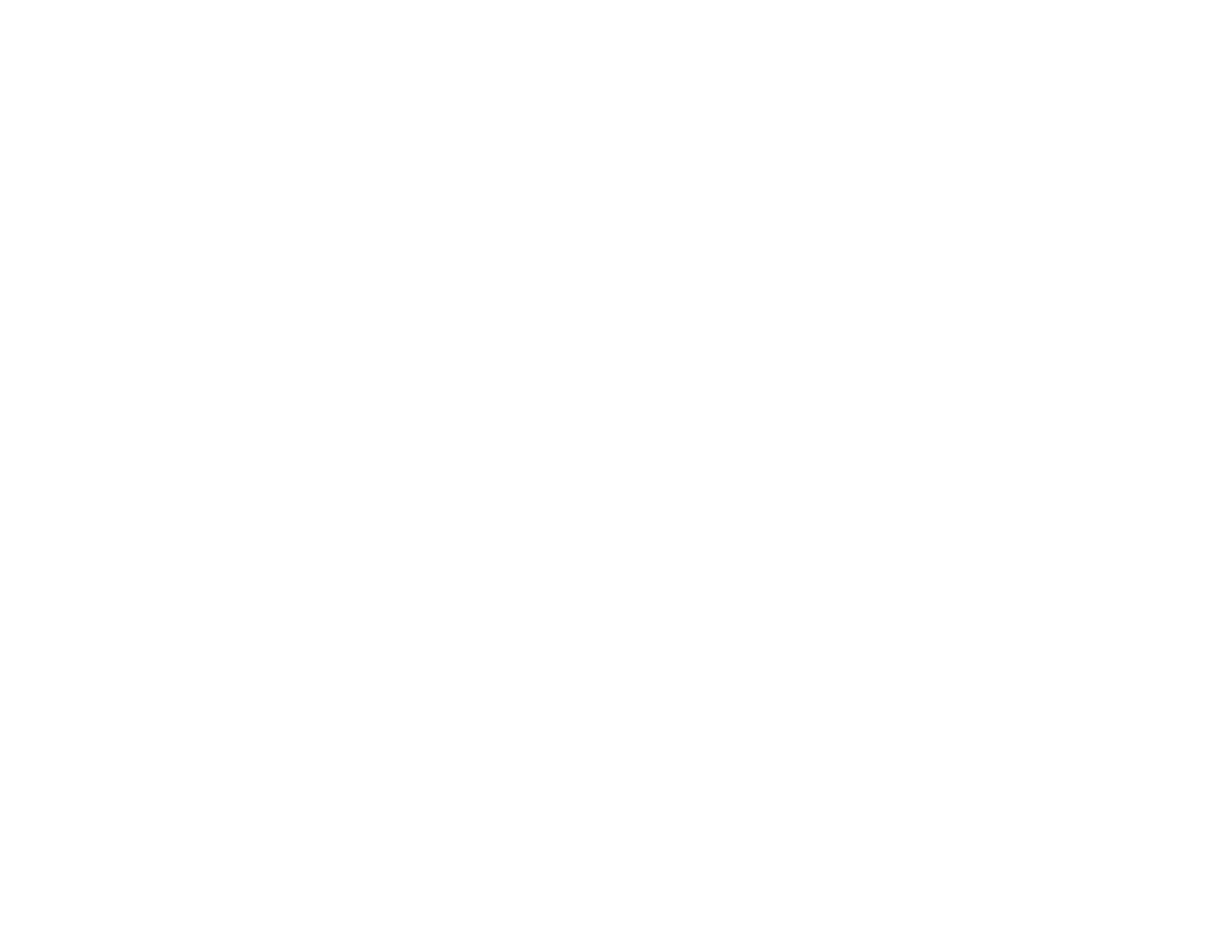
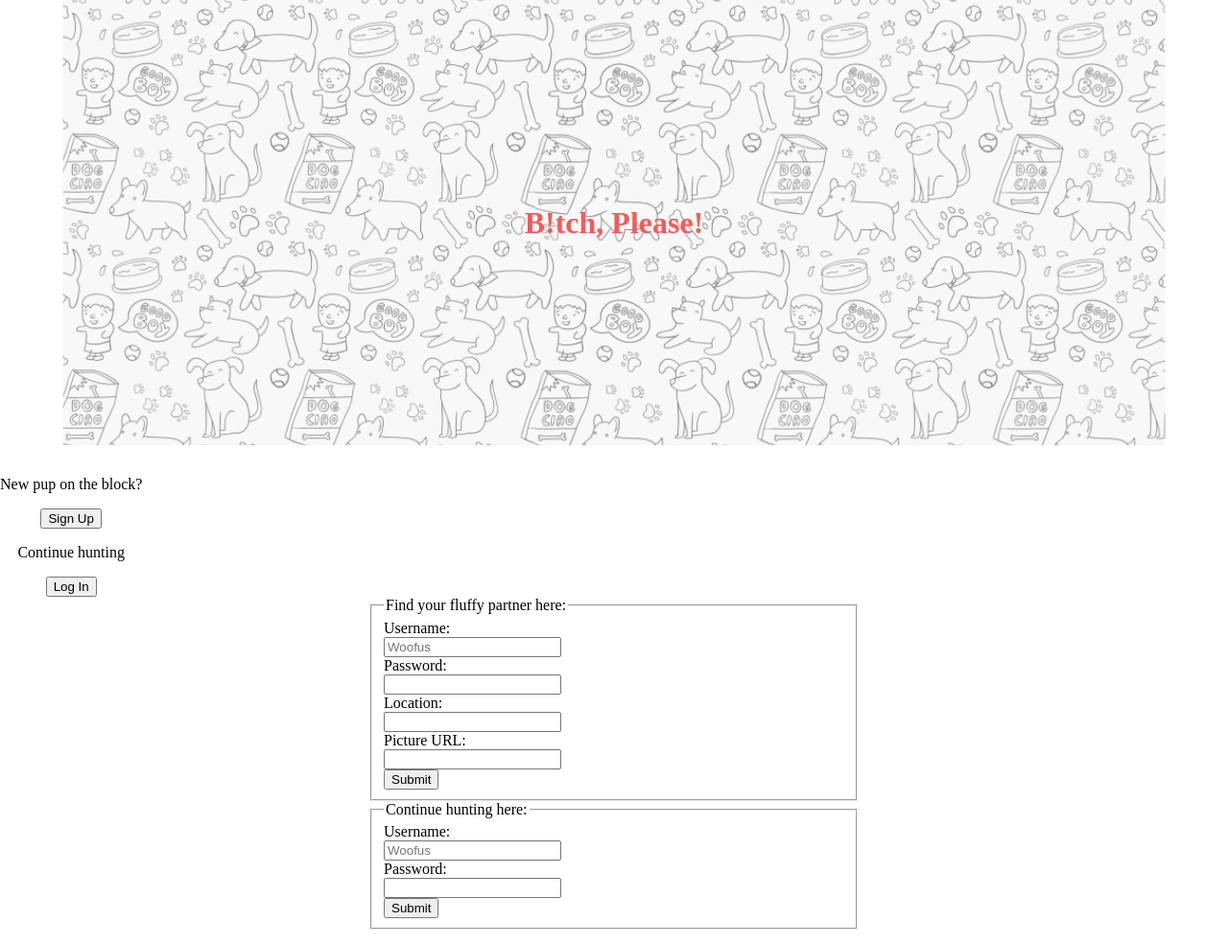
Before and after one commit to fac20/WEEK-6-CADO, a website: page public/login.html in a window 1280 px wide. Shown: the whole page at 96% size. Before the commit the page ends 800 px from the top, so only its background shows below. Drawn offline with Linux system fonts and the light colour scheme.

Commit message:
Adding options and forms to the login page Relates #5 Co-authored-by: Aishah <aishah92@gmail.com>

```diff
--- a/public/login.html
+++ b/public/login.html
@@ -0,0 +1,47 @@
+<!DOCTYPE html>
+<html lang="en">
+<head>
+    <meta charset="UTF-8">
+    <meta name="viewport" content="width=device-width, initial-scale=1.0">
+    <link href="./styles.css" rel="stylesheet">
+    <title>Login/Sign Up</title>
+</head>
+<body>
+    <nav></nav>
+    <header>
+      <h1>B!tch, Please!</h1>
+    </header>
+    <main>
+      <section class="options"> <!-- options create user or login -->
+        <p>New pup on the block?</p>
+        <button>Sign Up</button>
+        <p>Continue hunting</p>
+        <button>Log In</button>
+      </section>
+      <section class="forminput"> <!-- both forms -->
+        <form class="forminput__signup" action="/sign-up" method="POST">
+          <fieldset>
+              <legend>Find your fluffy partner here:</legend>
+              <label for="username">Username:</label><br>
+              <input type="text" name="username" id="usernamesu" required placeholder="Woofus"><br>
+              <label for="passwordsu">Password:</label><br>
+              <input type="password" name="passwordsu" id="passwordsu"required><br>
+              <label for="location">Location:</label><br>
+              <input type="location" name="location" id="location" required><br>
+              <label for="imageurl">Picture URL:</label><br>
+              <input type="url" name="imageurl" id="imageurl"><br>
+              <input type="submit">
+          </fieldset>
+          <form class="forminput__login" action="/log-in" method="POST">
+            <fieldset>
+                <legend>Continue hunting here:</legend>
+                <label for="username">Username:</label><br>
+                <input type="text" name="username" id="usernameli" required placeholder="Woofus"><br>
+                <label for="passwordli">Password:</label><br>
+                <input type="password" name="passwordli" id="passwordli" required><br>
+                <input type="submit">
+            </fieldset>
+      </section>
+    </main>
+</body>
+</html>
--- a/public/styles.css
+++ b/public/styles.css
@@ -15,18 +15,24 @@ header {
     display: flex;
     justify-content: center;
     align-items: center;
-    align: center;
-    background: url(headerbackground.png) no-repeat center center fixed;
+    text-align: center;
+    background: url(images/headerbackground.png) no-repeat center center fixed;
     background-size: cover;
     color: var(--primary-colour);
 }
 
+main {
+    margin: 1rem auto;
+}
 
-main {
-    margin: auto 1rem;
+.options {
+    margin: 0 auto;
+    display: inline-block;
+    text-align: center;
 }
+
 .messages {
-    margin: auto 1rem;
+    margin: 1rem auto;
 }
 
 .dogpost {
```
Also changed, not shown: 1 other file.
